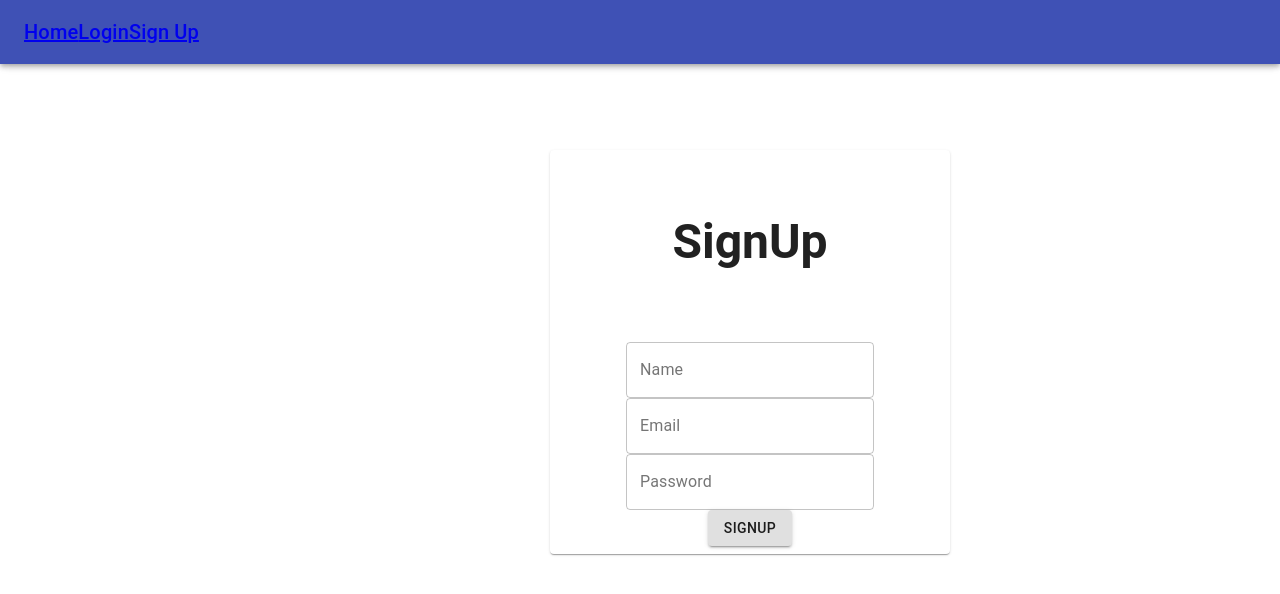
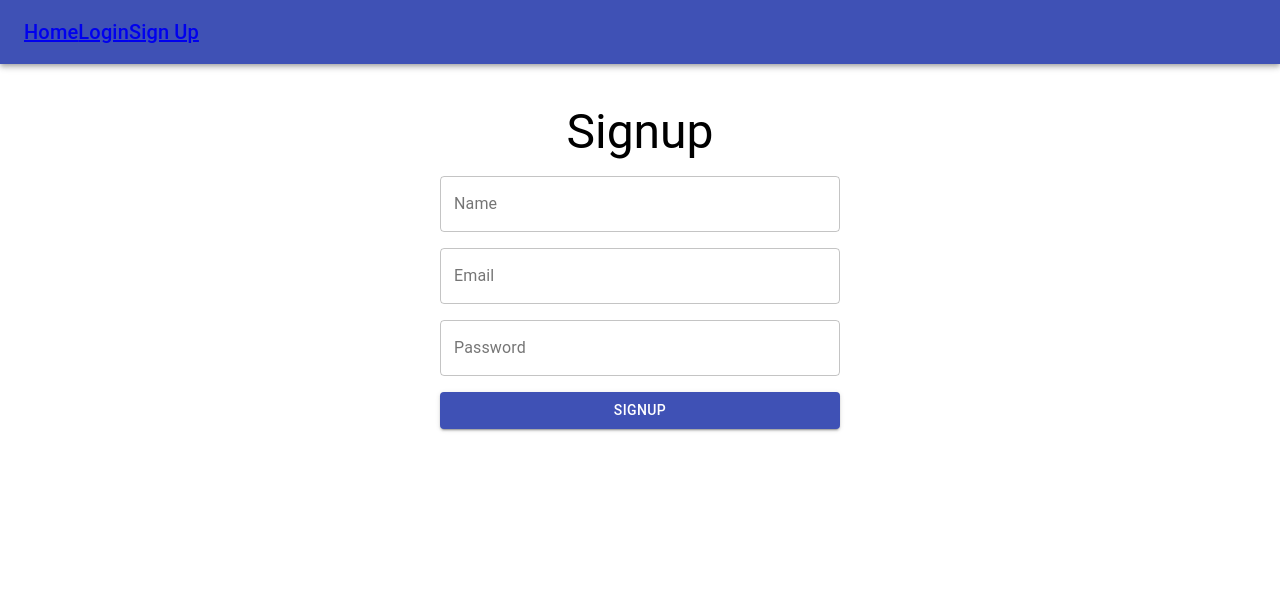
Before and after one commit to Richa-24/Expense-Manager, a React (Create React App) app in the folder react/: page /signup in a window 1280 px wide. Shown: the top 594 px of the page. Built offline with nearby package versions, Linux system fonts and the light colour scheme.

Commit message:
UI updates to login and register page

```diff
--- /dev/null
+++ b/react/src/Components/Form.jsx
@@ -0,0 +1,27 @@
+import { makeStyles } from '@material-ui/core';
+import React from 'react';
+
+const useStyles = makeStyles(theme => ({
+  root: {
+    maxWidth: 400,
+    margin: '2rem auto',
+    display: 'flex',
+    flexDirection: 'column',
+
+    '& > *': {
+      margin: '0.5rem 0'
+    }
+  }
+}))
+
+const Form = ({ onSubmit, children }) => {
+  const classes = useStyles()
+
+  return (
+    <form className={classes.root} onSubmit={onSubmit}>
+      {children}
+    </form>
+  )
+}
+
+export default Form;
--- a/react/src/Components/Navbar.jsx
+++ b/react/src/Components/Navbar.jsx
@@ -1,27 +1,20 @@
 import React from 'react'
 import { Link } from 'react-router-dom'
 import { makeStyles } from '@material-ui/core/styles';
-import { AppBar, Typography, Toolbar, CssBaseline } from '@material-ui/core';
+import { AppBar, Typography, Toolbar } from '@material-ui/core';
 
 const useStyles = makeStyles((theme) => ({
     root: {
         display: 'flex',
-    },
-    appBar: {
-        zIndex: theme.zIndex.drawer + 1,
-    },
-    // maxWidth: 400,
-    // marginLeft: 550,
-    // marginTop: 150
-
+        position: 'sticky',
+        top: 0
+    }
 }))
 
 export default function Navbar() {
     const classes = useStyles();
     return (
-        <>
-            <div className={classes.root}>
-                <AppBar position="fixed" className={classes.appBar}>
+        <AppBar position="fixed" className={classes.root}>
             <Toolbar>
                 <Typography variant="h6" noWrap>
                     <Link to="/">Home</Link>
@@ -30,7 +23,5 @@ export default function Navbar() {
                 </Typography>
             </Toolbar>
         </AppBar>
-            </div>
-        </>
     )
 }
--- a/react/src/Pages/Login.jsx
+++ b/react/src/Pages/Login.jsx
@@ -1,52 +1,28 @@
 import React, { useState } from 'react'
 import { useDispatch, useSelector } from 'react-redux'
-import { makeStyles } from '@material-ui/core/styles';
-import { TextField, Typography, Button, Card, CardActions } from '@material-ui/core';
+import { TextField, Typography, Button } from '@material-ui/core';
 import { postUserLogin } from '../Redux/auth/actions'
 import { Redirect } from 'react-router-dom'
-import swal from 'sweetalert'
-
-const useStyles = makeStyles({
-    root: {
-        maxWidth: 400,
-        margin: '2rem auto',
-        display: 'flex',
-        flexDirection: 'column'
-    },
-});
+import Form from '../Components/Form';
 
 export default function Login() {
-    const classes = useStyles();
     const [email, setEmail] = useState("")
     const [password, setPassword] = useState("")
     const dispatch = useDispatch()
-    const isAuth = useSelector((state) => state.auth.isAuth)
+    const { isAuth } = useSelector((state) => state.auth)
 
     const handleLogin = () => {
         dispatch(postUserLogin({ email, password }))
-        swal("Congratulations!", "Login Successfull", "success")
     }
 
+    if (isAuth) return <Redirect to="/Dashboard" />
+
     return (
-        <>
-            {isAuth ? (<Redirect to="/Dashboard" />) : (
-
-                <Card className={classes.root}>
-
-                    <Typography gutterBottom variant="h3" component="h2"> <h4>Login</h4></Typography>
-
-                    <CardActions>
-
-                        <form noValidate autoComplete="off">
-                            <TextField id="outlined-basic" label="Email" variant="outlined" value={email} onChange={(e) => (setEmail(e.target.value))} />
-                            <TextField id="outlined-basic" label="Password" variant="outlined" value={password} onChange={(e) => (setPassword(e.target.value))} />
-                            <div><Button variant="contained" onClick={handleLogin}>Login</Button></div>
-                        </form>
-
-                    </CardActions>
-                </Card>
-
-            )}
-        </>
+        <Form>
+            <Typography gutterBottom variant="h3" component="h2"> <h4>Login</h4></Typography>
+            <TextField id="outlined-basic" label="Email" variant="outlined" value={email} onChange={(e) => (setEmail(e.target.value))} />
+            <TextField id="outlined-basic" label="Password" variant="outlined" value={password} onChange={(e) => (setPassword(e.target.value))} />
+            <Button variant="contained" color='primary' onClick={handleLogin}>Login</Button>
+        </Form>
     );
 }
--- a/react/src/Pages/SignUp.jsx
+++ b/react/src/Pages/SignUp.jsx
@@ -1,50 +1,32 @@
 import React, { useState } from 'react'
 import { useDispatch, useSelector } from 'react-redux'
-import { TextField, Typography, Card, CardActions, Button } from '@material-ui/core';
+import { TextField, Button, Typography } from '@material-ui/core';
 import { Redirect } from 'react-router-dom'
 import { postUserSignup } from '../Redux/auth/actions'
-import { makeStyles } from '@material-ui/core/styles';
-
-const useStyles = makeStyles({
-    root: {
-        maxWidth: 400,
-        marginLeft: 550,
-        marginTop: 150
-    },
-});
+import Form from '../Components/Form';
 
 export default function SignUp() {
-    const classes = useStyles();
     const [name, setName] = useState("")
     const [email, setEmail] = useState("")
     const [password, setPassword] = useState("")
     const dispatch = useDispatch()
-    const register = useSelector((state) => state.auth.register)
+    const { register } = useSelector((state) => state.auth)
+
+    if (register) return <Redirect to='/login' />
 
     const handleSignup = () => {
         dispatch(postUserSignup({ name, email, password }))
     }
 
     return (
-        <>
-            {register ? (<Redirect to="/login" />) : (
-
-                <>
-                    <Card className={classes.root}>
-                        <Typography gutterBottom variant="h3" component="h2"> <h4>SignUp</h4></Typography>
-
-                        <CardActions>
-                            <form noValidate autoComplete="off">
-                                <TextField id="outlined-basic" label="Name" variant="outlined" value={name} onChange={(e) => (setName(e.target.value))} />
-                                <TextField id="outlined-basic" label="Email" variant="outlined" value={email} onChange={(e) => (setEmail(e.target.value))} />
-                                <TextField id="outlined-basic" label="Password" variant="outlined" value={password} onChange={(e) => (setPassword(e.target.value))} />
-                                <div><Button variant="contained" onClick={handleSignup}>SignUp</Button></div>
-                            </form>
-                        </CardActions>
-                    </Card>
-                </>
-            )
-            }
-        </>
+        <Form>
+            <Typography variant='h3'>
+                Signup
+            </Typography>
+            <TextField id="outlined-basic" label="Name" variant="outlined" value={name} onChange={(e) => (setName(e.target.value))} />
+            <TextField id="outlined-basic" label="Email" variant="outlined" value={email} onChange={(e) => (setEmail(e.target.value))} />
+            <TextField id="outlined-basic" label="Password" variant="outlined" value={password} onChange={(e) => (setPassword(e.target.value))} />
+            <Button variant="contained" color='primary' onClick={handleSignup}>SignUp</Button>
+        </Form>
     )
 }
--- a/react/src/Redux/app/reducers.js
+++ b/react/src/Redux/app/reducers.js
@@ -35,11 +35,6 @@ export default (state = initState, action) => {
                 transactions_data: action.payload
             }
 
-        case actionTypes.POST_NEW_TRANSACTION_FAILURE:
-            return {
-                isLoading: false
-            }
-
         default:
             return state
     }
```
Lines whose indentation alone changed are shown as unchanged.
